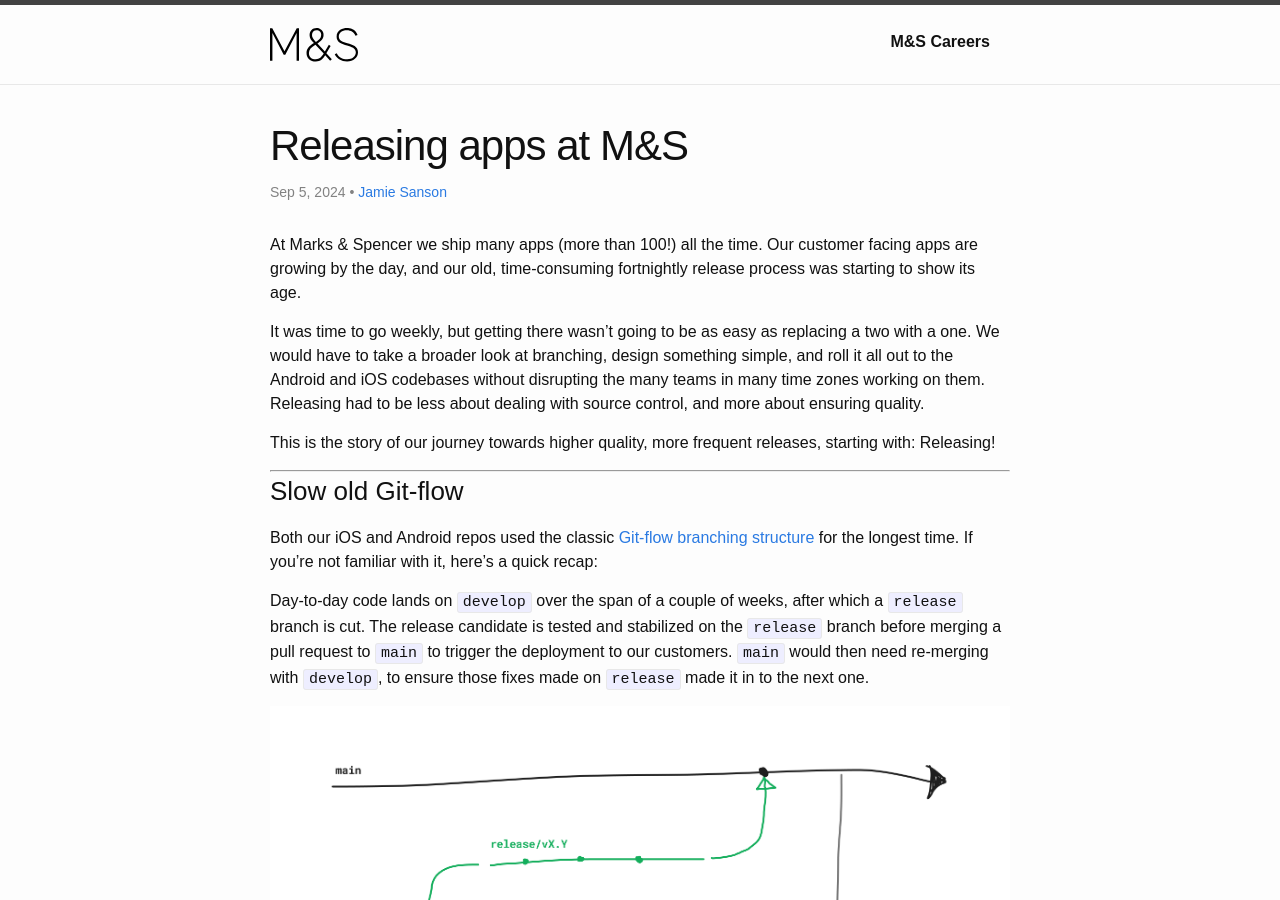
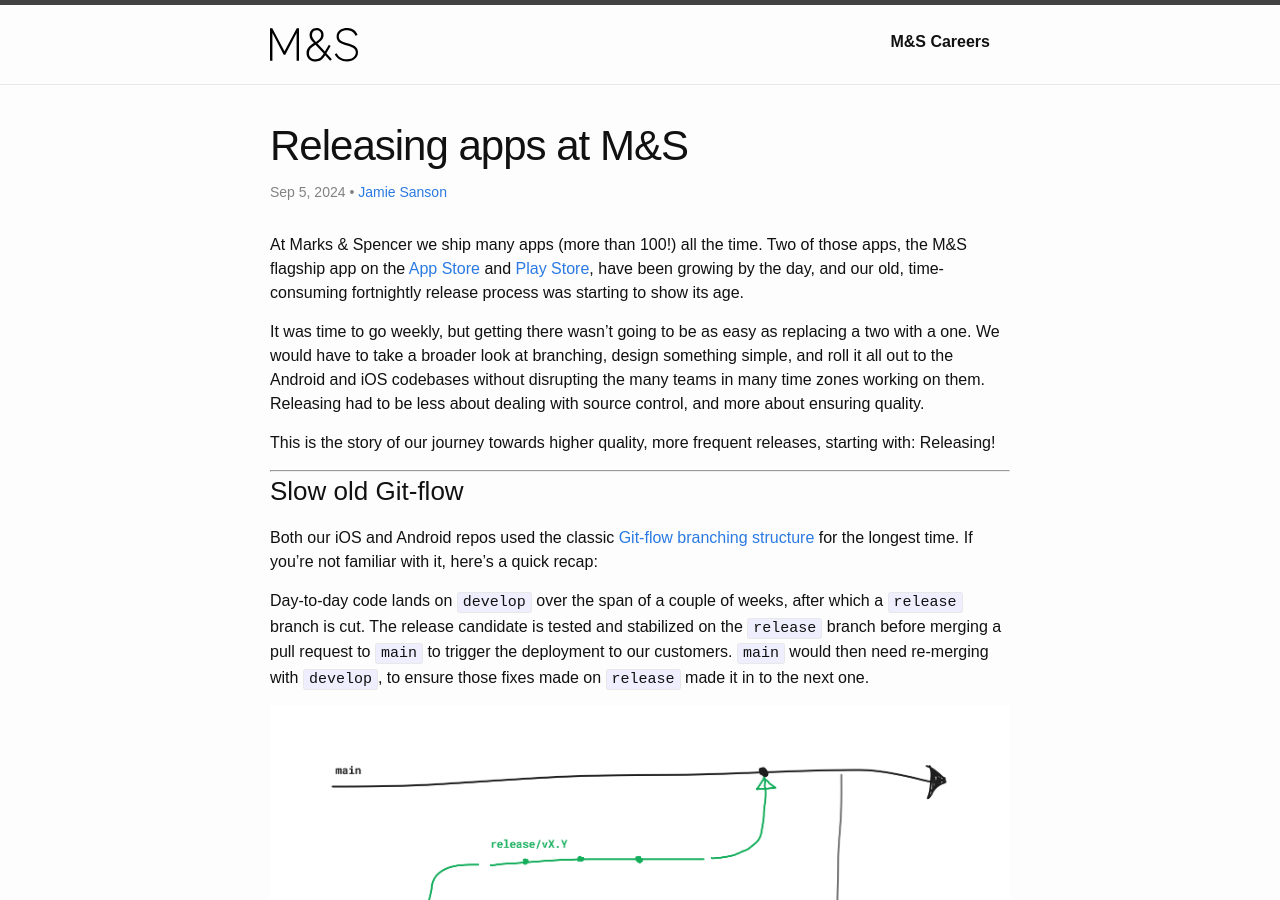
Before and after one commit to marksandspencer/marksandspencer.github.io, a Jekyll site: the page built from _posts/2024-09-05-releasing-apps.md, in a window 1280 px wide and 900 px high. Built offline with Jekyll 4.4.1, drawn with Linux system fonts in a browser that asks for light colours; some web fonts are replaced.

Commit message:
Link App Store and Play Store listings

```diff
--- a/_posts/2024-09-05-releasing-apps.md
+++ b/_posts/2024-09-05-releasing-apps.md
@@ -13,7 +13,7 @@ tags:
   - platform
 ---
 
-At Marks & Spencer we ship many apps (more than 100!) all the time. Our customer facing apps are growing by the day, and our old, time-consuming fortnightly release process was starting to show its age.
+At Marks & Spencer we ship many apps (more than 100!) all the time. Two of those apps, the M&S flagship app on the [App Store](https://apps.apple.com/gb/app/m-s-fashion-food-homeware/id538410698) and [Play Store](https://play.google.com/store/apps/details?id=com.marksandspencer.app), have been growing by the day, and our old, time-consuming fortnightly release process was starting to show its age.
 
 It was time to go weekly, but getting there wasn't going to be as easy as replacing a two with a one. We would have to take a broader look at branching, design something simple, and roll it all out to the Android and iOS codebases without disrupting the many teams in many time zones working on them. Releasing had to be less about dealing with source control, and more about ensuring quality.
 
```
